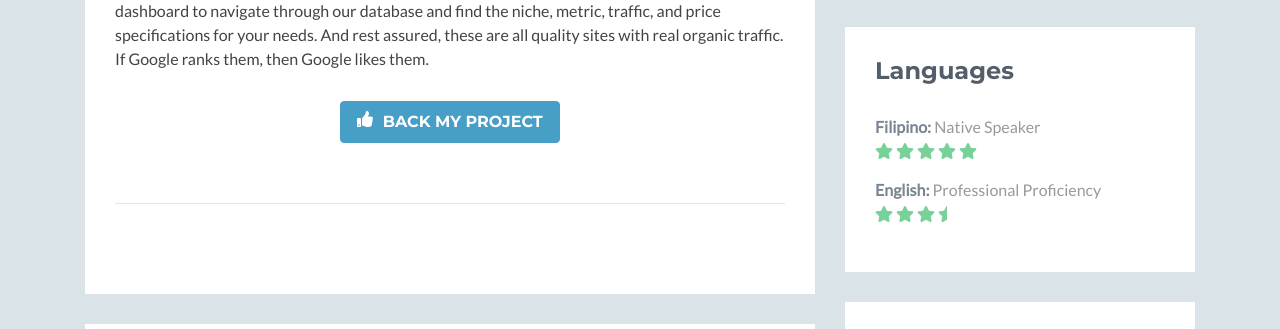
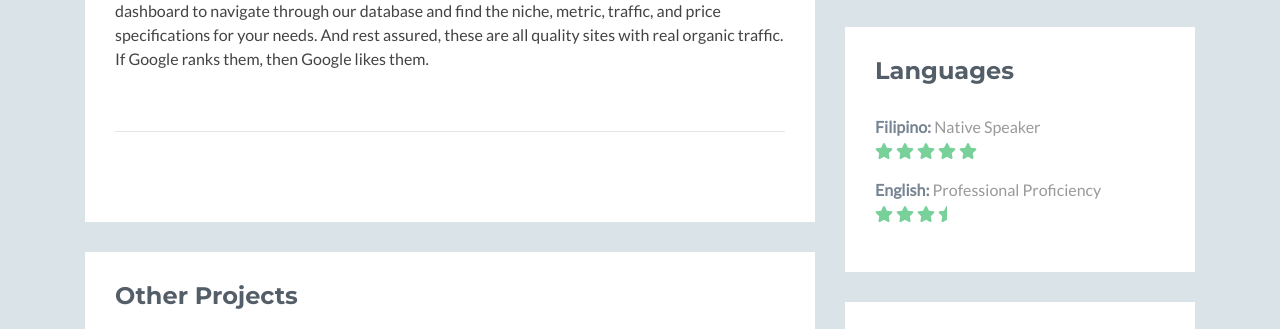
Before and after one commit to willbertdev/portfolio, a plain HTML site: page index.html in a window 1280 px wide. Shown: the part 1310-1639 px from the top of the page. Drawn offline with nearby package versions, Linux system fonts and the light colour scheme; no server answers; a web font is replaced by a local one.

Commit message:
Remove button

```diff
--- a/index.html
+++ b/index.html
@@ -83,7 +83,7 @@
                                     <p>HIGH QUALITY, NATURAL, LINKS TO HELP YOU BOOST YOUR RANKINGS AND GENERATE MORE TRAFFIC TO YOUR SITE.</p>
                                     <p>Our team has been working with bloggers and website owners in various niches and various verticals. We've negotiated with them to secure the best prices for you. Use our custom dashboard to navigate through our database and find the niche, metric, traffic, and price specifications for your needs. And rest assured, these are all quality sites with real organic traffic. If Google ranks them, then Google likes them.</p>
                                 </div><!--//desc-->
-                                <a class="btn btn-cta-secondary" href="https://themes.3rdwavemedia.com/bootstrap-templates/startup/velocity-bootstrap-theme-for-startup-products/" target="_blank"><i class="fas fa-thumbs-up"></i> Back my project</a>
+                                <!-- <a class="btn btn-cta-secondary" href="https://themes.3rdwavemedia.com/bootstrap-templates/startup/velocity-bootstrap-theme-for-startup-products/" target="_blank"><i class="fas fa-thumbs-up"></i> Back my project</a>                  -->
                             </div><!--//item-->
                             <hr class="divider" />
                         </div><!--//content-->
```
